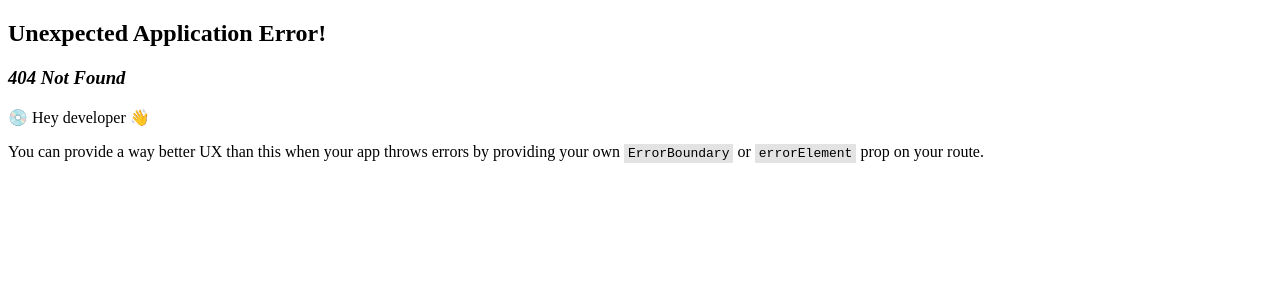
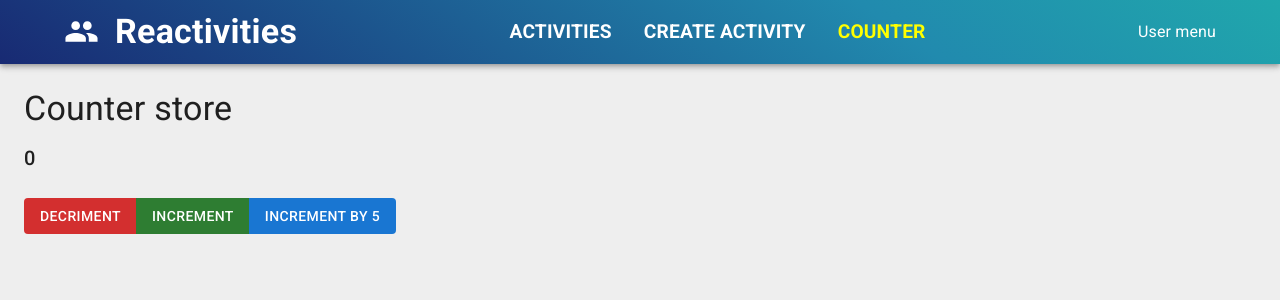
Before and after one commit to StefanStrauberg/DotNetWithReact, a React app in the folder client/: page /counter in a window 1280 px wide. Before the commit this address had no page. Shown: the top 300 px of the page. Built offline with nearby package versions, Linux system fonts and the light colour scheme; the HTML template or start-up script is replaced by a standard one.

Commit message:
Added mobx and counter component for testing

```diff
--- a/client/package.json
+++ b/client/package.json
@@ -19,6 +19,8 @@
     "@tanstack/react-query-devtools": "^5.66.10",
     "axios": "^1.7.9",
     "date-fns": "^4.1.0",
+    "mobx": "^6.13.6",
+    "mobx-react-lite": "^4.1.0",
     "react": "^19.0.0",
     "react-calendar": "^5.1.0",
     "react-dom": "^19.0.0",
--- a/client/src/app/layout/NavBar.tsx
+++ b/client/src/app/layout/NavBar.tsx
@@ -39,6 +39,7 @@
               <MenuItemLinks to="/createActivity">
                 Create activity
               </MenuItemLinks>
+              <MenuItemLinks to="/counter">Counter</MenuItemLinks>
             </Box>
             <MenuItem>User menu</MenuItem>
           </Toolbar>
--- a/client/src/app/router/Routes.tsx
+++ b/client/src/app/router/Routes.tsx
@@ -4,6 +4,7 @@
 import ActivityDashboard from "../../features/activities/Dashboard/ActivityDashboard";
 import ActivityForm from "../../features/activities/form/ActivityForm";
 import ActivityDetailPage from "../../features/activities/details/ActivityDetailPage";
+import Counter from "../../features/counter/Counter";
 
 export const router = createBrowserRouter([
   {
@@ -15,6 +16,7 @@
       { path: "activities/:id", element: <ActivityDetailPage /> },
       { path: "createActivity", element: <ActivityForm /> },
       { path: "manage/:id", element: <ActivityForm /> },
+      { path: "counter", element: <Counter /> },
     ],
   },
 ]);
--- /dev/null
+++ b/client/src/features/counter/Counter.tsx
@@ -0,0 +1,45 @@
+import { Button, ButtonGroup, Typography } from "@mui/material";
+import { useStore } from "../../lib/hooks/useStore";
+import { Observer } from "mobx-react-lite";
+
+export default function Counter() {
+  const { counterStore } = useStore();
+
+  return (
+    <>
+      <Observer>
+        {() => (
+          <>
+            <Typography variant="h4" gutterBottom>
+              {counterStore.title}
+            </Typography>
+            <Typography variant="h6">{counterStore.count}</Typography>
+          </>
+        )}
+      </Observer>
+      <ButtonGroup sx={{ mt: 3 }}>
+        <Button
+          onClick={() => counterStore.decriment()}
+          variant="contained"
+          color="error"
+        >
+          Decriment
+        </Button>
+        <Button
+          onClick={() => counterStore.increment()}
+          variant="contained"
+          color="success"
+        >
+          Increment
+        </Button>
+        <Button
+          onClick={() => counterStore.increment(5)}
+          variant="contained"
+          color="primary"
+        >
+          Increment by 5
+        </Button>
+      </ButtonGroup>
+    </>
+  );
+}
--- /dev/null
+++ b/client/src/lib/hooks/useStore.ts
@@ -0,0 +1,6 @@
+import { useContext } from "react";
+import { StoreContext } from "../stores/store";
+
+export function useStore() {
+  return useContext(StoreContext);
+}
--- /dev/null
+++ b/client/src/lib/stores/counterStore.ts
@@ -0,0 +1,23 @@
+import { action, makeObservable, observable } from "mobx";
+
+export default class CounterStore {
+  title = "Counter store";
+  count = 0;
+
+  constructor() {
+    makeObservable(this, {
+      title: observable,
+      count: observable,
+      increment: action,
+      decriment: action,
+    });
+  }
+
+  increment = (amount = 1) => {
+    this.count += amount;
+  };
+
+  decriment = (amount = 1) => {
+    this.count -= amount;
+  };
+}
--- /dev/null
+++ b/client/src/lib/stores/store.ts
@@ -0,0 +1,12 @@
+import { createContext } from "react";
+import CounterStore from "./counterStore";
+
+interface Store {
+  counterStore: CounterStore;
+}
+
+export const store: Store = {
+  counterStore: new CounterStore(),
+};
+
+export const StoreContext = createContext(store);
--- a/client/src/main.tsx
+++ b/client/src/main.tsx
@@ -9,14 +9,17 @@
 import { ReactQueryDevtools } from "@tanstack/react-query-devtools";
 import { RouterProvider } from "react-router";
 import { router } from "./app/router/Routes";
+import { store, StoreContext } from "./lib/stores/store";
 
 const queryClient = new QueryClient();
 
 createRoot(document.getElementById("root")!).render(
   <StrictMode>
-    <QueryClientProvider client={queryClient}>
-      <ReactQueryDevtools />
-      <RouterProvider router={router} />
-    </QueryClientProvider>
+    <StoreContext.Provider value={store}>
+      <QueryClientProvider client={queryClient}>
+        <ReactQueryDevtools />
+        <RouterProvider router={router} />
+      </QueryClientProvider>
+    </StoreContext.Provider>
   </StrictMode>
 );
```
Also changed, not shown: 1 other file (tests, documents, lock files or other folders).
